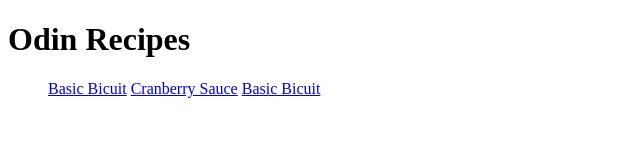
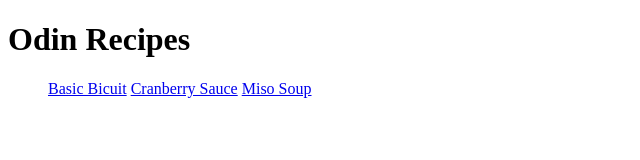
Before and after one commit to thisisshiki/odin-recipes, a plain HTML site: page index.html in a window 1280 px wide. Shown: the full height of the page, 0-640 px from the left. Drawn offline with Linux system fonts and the light colour scheme.

Commit message:
Update index.html

```diff
--- a/index.html
+++ b/index.html
@@ -13,7 +13,7 @@
     <ul>
         <a href="./recipes/basicBiscuit.html">Basic Bicuit</a>
         <a href="./recipes/cranberrySauce.html">Cranberry Sauce</a>
-        <a href="./recipes/basicBiscuit.html">Basic Bicuit</a>
+        <a href="./recipes/basicBiscuit.html">Miso Soup</a>
     </ul>
 </body>
 
```
